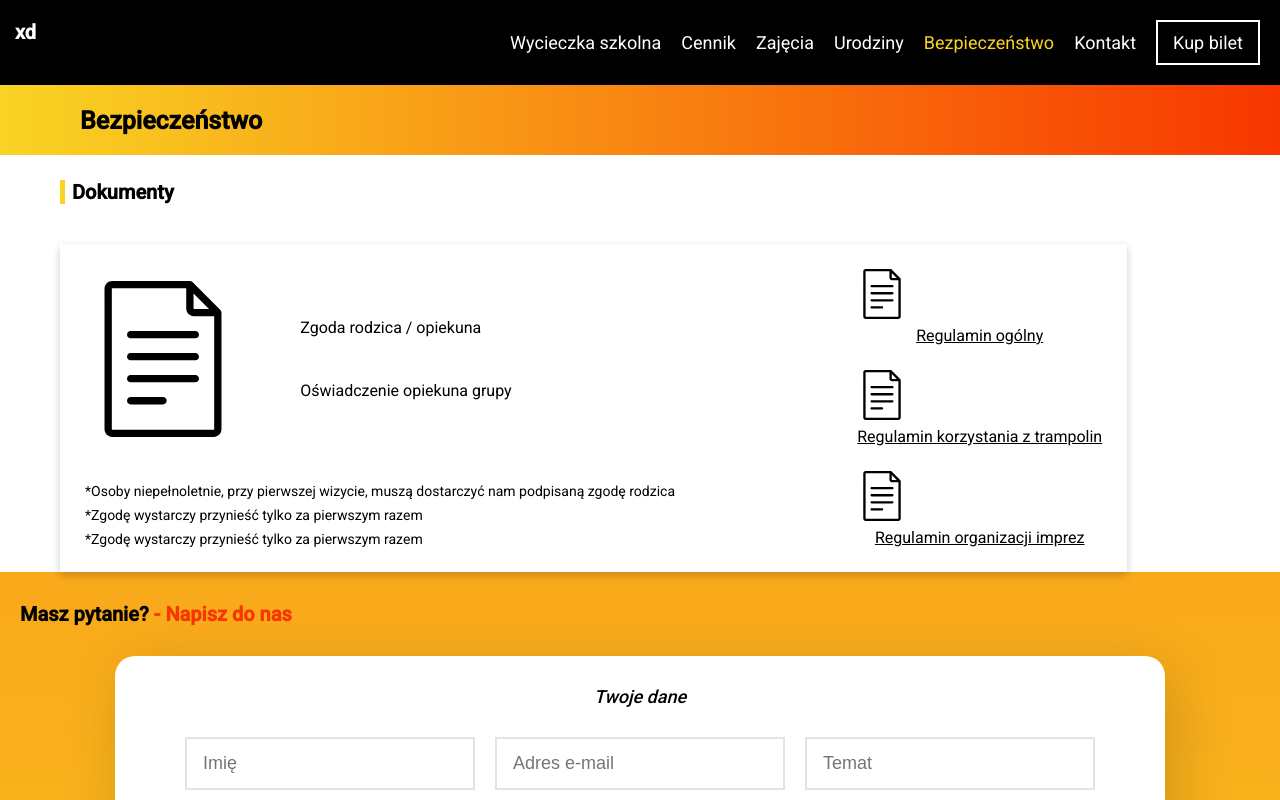
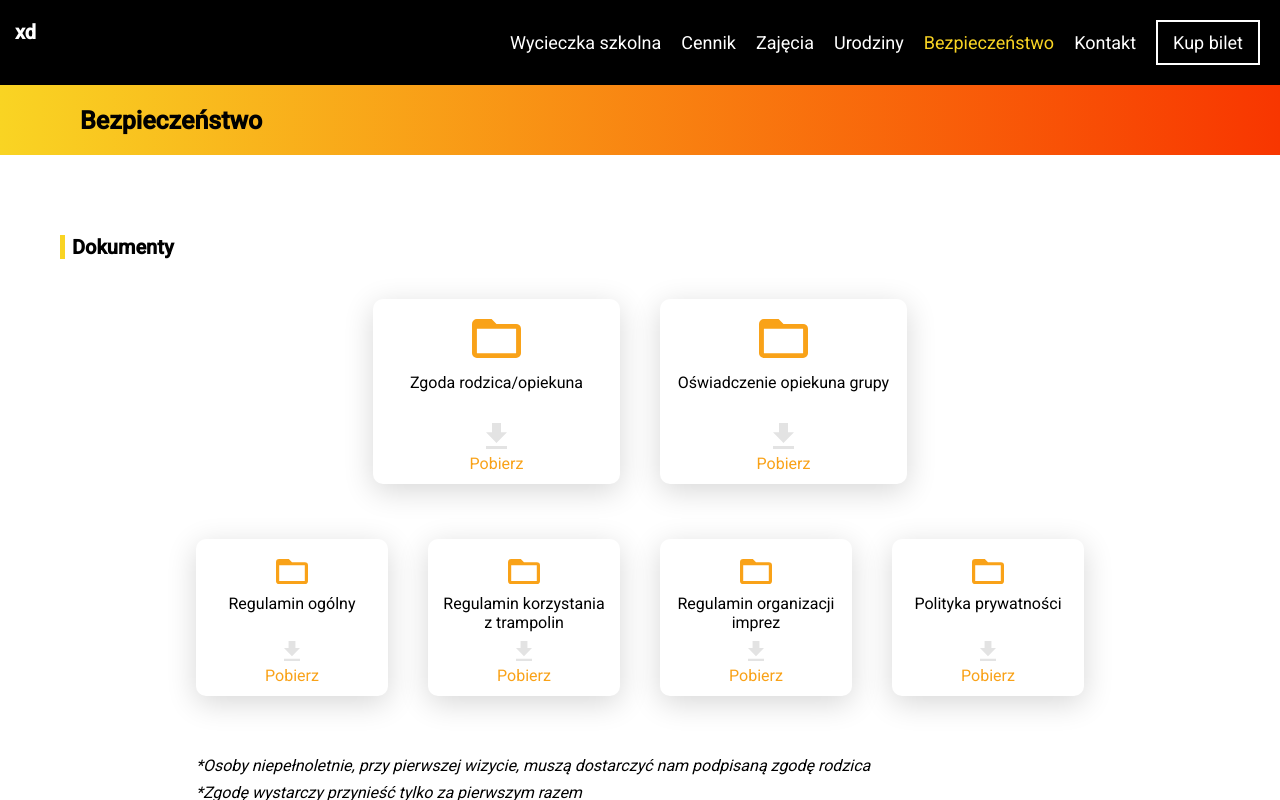
Before and after one commit to zawadzki-dawid/Jumper-Park-V2, a React (Create React App) app: page /bezpieczenstwo in a window 1280 px wide. Shown: the top 800 px of the page. Built offline with nearby package versions, Linux system fonts and the light colour scheme.

Commit message:
Create DownloadSection in Safety view

```diff
--- a/src/views/safety/Safety.tsx
+++ b/src/views/safety/Safety.tsx
@@ -12,17 +12,21 @@ import DownloadSection from './download-section/DownloadSection'
 // Main
 
 const Wrapper = styled.div`
-    margin: 25px 0;
+    display: grid;
+    gap: var(--section-default-gap);
+    margin: var(--section-default-gap) 0;
 `
 
 export default () => {
     // Context
-    const { setEntered } = useContext(LoaderContext)
+    const { entered, setEntered } = useContext(LoaderContext)
 
     // Effect
     useEffect(() => {
-        setEntered(false)
-    }, [])
+        if (entered) {
+            setEntered(false)
+        }
+    }, [entered])
 
     return (
         <>
--- a/src/views/safety/download-section/DownloadSection.tsx
+++ b/src/views/safety/download-section/DownloadSection.tsx
@@ -1,7 +1,9 @@
-import styled from 'styled-components'
+import { AnchorHTMLAttributes } from 'react'
+import styled, { css } from 'styled-components'
 
 // Assets
 import MainStatue from '../../../assets/documents/Regulamin-ogolny.pdf'
+import PrivacyPolicy from '../../../assets/documents/Polityka-prywatnosci.pdf'
 import EventsStatue from '../../../assets/documents/Regulamin-organizacji-imprez.pdf'
 import GuardianAgreement from '../../../assets/documents/Zgoda-rodzica-opiekuna.pdf'
 import GroupAgreement from '../../../assets/documents/Oswiadczenie-opiekuna-grupy.pdf'
@@ -10,169 +12,220 @@ import TrampolinesStatue from '../../../assets/documents/Regulamin-korzystania-z
 // Components
 import Icon from '../../../components/icon/Icon'
 import Section from '../../../components/section/Section'
-import { Statue, Agreement } from '../../../components/download-link/DownloadLink'
 
-// Agreements component
+// Card
 
-const AgreementsStyled = styled.div`
-    gap: 20px;
+interface PropsCard extends AnchorHTMLAttributes<HTMLAnchorElement> {
+    text: string
+}
+
+const CardBase = css`
+
     display: grid;
-    align-content: space-between;
-    grid-template-rows: 90px auto;
-    grid-template-columns: auto 1fr;
+    font-size: 1.6rem;
+    color: var(--black);
+    border-radius: 10px;
+    justify-items: center;
+    text-decoration: none;
+    box-sizing: border-box;
+    padding: 20px 15px 11px 15px;
+    box-shadow: 0px 7px 30px #00000029;
 
-    .agreement__icon {
-        grid-row: 1;
-        grid-column: 1;
-        padding: 12px 0;
+    .card__title {
+        text-align: center;
     }
 
-    .agreement__links {
-        grid-row: 1;
-        display: grid;
-        grid-column: 2;
-        align-content: space-around;
+    .card__text {
+        margin-top: 5px;
+        color: #F9A218;
+    }
 
-        > div {
-            height: 38px;
-            display: flex;
-            align-items: center;
+    .top-icon__wrapper > img:last-child {
+        display: none;
+    }
+
+    .bottom-icon__wrapper > img:last-child {
+        display: none;
+    }
+
+    &:hover {
+        cursor: pointer;
+        background-color: #F9A218;
+
+        .card__text, .card__title {
+            color: var(--white);
         }
 
-        @media only screen and (min-width: 700px) {
-            gap: 25px;
-            align-content: center;
+        .top-icon__wrapper > img:first-child {
+            display: none;
         }
-    }
 
-    .agreement__asterixs {
-        grid-row: 2;
-        row-gap: 8px;
-        display: grid;
-        grid-column: 1 / 3;
+        .top-icon__wrapper > img:last-child {
+            display: block;
+        }
 
-        p {
-            font-size: var(--small-font-size);
+        .bottom-icon__wrapper > img:last-child {
+            display: block;
         }
-    }
 
-    @media only screen and (min-width: 700px) {
-        grid-template-rows: 150px auto;
-    }
-
-    @media only screen and (min-width: 1000px) {
-        grid-template-rows: 180px auto;
+        .bottom-icon__wrapper > img:first-child {
+            display: none;
+        }
     }
 `
 
-const Agreements = () => {
+const Card = ({
+    text
+}: Pick<PropsCard, 'text'>) => {
     return (
-        <AgreementsStyled>
+        <>
             <div
-                className={'agreement__icon'}
+                className={'top-icon__wrapper'}
             >
                 <Icon
-                    image={'document'}
+                    image={'folderOrange'}
+                />
+                <Icon
+                    image={'folder'}
                 />
             </div>
+            <span
+                className={'card__title'}
+            >
+                {text}
+            </span>
             <div
-                className={'agreement__links'}
+                className={'bottom-icon__wrapper'}
             >
-                <div>
-                    <Agreement
-                        agreement={GuardianAgreement}
-                        text={'Zgoda rodzica / opiekuna'}
-                        filename={'Zgoda-rodzica-opiekuna.pdf'}
-                    />
-                </div>
-                <div>
-                    <Agreement
-                        agreement={GroupAgreement}
-                        text={'Oświadczenie opiekuna grupy'}
-                        filename={'Oswiadczenie-opiekuna-grupy.pdf'}
-                    />
-                </div>
+                <Icon
+                    image={'downloadGrey'}
+                />
+                <Icon
+                    image={'download'}
+                />
             </div>
-            <div
-                className={'agreement__asterixs'}
+            <span
+                className={'card__text'}
             >
-                <p>
-                    *Osoby niepełnoletnie, przy pierwszej wizycie,
-                    muszą dostarczyć nam podpisaną zgodę rodzica
-                </p>
-                <p>
-                    *Zgodę wystarczy przynieść tylko za pierwszym razem
-                </p>
-                <p>
-                    *Zgodę wystarczy przynieść tylko za pierwszym razem
-                </p>
-            </div>
-        </AgreementsStyled>
+                Pobierz
+            </span>
+        </>
     )
 }
 
-// Statues component
+const CardAgreementStyled = styled.a`
+    ${CardBase};
+    width: 247px;
+    height: 185px;
+    grid-template-rows: auto 1fr auto auto;
 
-const StatuesStyled = styled.div`
-    gap: 15px;
-    display: flex;
-    justify-content: space-between;
-
-    div {
-        height: 38px;
-
-        @media only screen and (min-width: 1000px) {
-            height: 50px;
-        }
-    }
-
-    @media only screen and (min-width: 1000px) {
-        gap: 25px;
-        flex-direction: column;
+    .card__title {
+        margin-top: 15px;
     }
 `
 
-const Statues = () => {
+const CardAgreement = ({
+    text,
+    ...rest
+}: PropsCard) => {
     return (
-        <StatuesStyled>
-                <Statue
-                    statue={MainStatue}
-                    text={'Regulamin ogólny'}
-                />
-                <Statue
-                    statue={TrampolinesStatue}
-                    text={'Regulamin korzystania z trampolin'}
-                />
-                <Statue
-                    statue={EventsStatue}
-                    text={'Regulamin organizacji imprez'}
-                />
-        </StatuesStyled>
+        <CardAgreementStyled
+            {...rest}
+        >
+            <Card
+                text={text}
+            />
+        </CardAgreementStyled>
     )
 }
 
-// Main component
+const CardStatueStyled = styled.a`
+    ${CardBase};
+    width: 247px;
+    height: 185px;
+    grid-template-rows: auto 1fr auto auto;
+
+    .card__title {
+        margin-top: 15px;
+    }
+
+    @media only screen and (min-width: 928px) {
+        width: 192px;
+        height: 157px;
+
+        .top-icon__wrapper {
+            height: 25px;
+        }
+
+        .card__title {
+            margin-top: 10px;
+        }
+
+        .bottom-icon__wrapper {
+            height: 20px;
+        }
+    }
+`
+
+const CardStatue = ({
+    text,
+    ...rest
+}: PropsCard) => {
+    return (
+        <CardStatueStyled
+            {...rest}
+        >
+            <Card
+                text={text}
+            />
+        </CardStatueStyled>
+    )
+}
+
+// Main
+
+const AgreementsWrapper = styled.div`
+    row-gap: 20px;
+    display: flex;
+    flex-wrap: wrap;
+    column-gap: 40px;
+    justify-content: center;
+`
+
+const StatuesWrapper = styled.div`
+    row-gap: 20px;
+    display: flex;
+    flex-wrap: wrap;
+    margin-top: 20px;
+    column-gap: 40px;
+    justify-content: center;
+
+    @media only screen and (min-width: 928px) {
+        margin-top: 55px;
+    }
+`
+
+const AsterixWrapper = styled.div`
+    margin: auto;
+    row-gap: 8px;
+    display: grid;
+    margin-top: 60px;
+    width: fit-content;
+
+    > p {
+        font-weight: 400;
+        font-size: 1.6rem;
+        font-style: italic;
+    }
+
+    @media only screen and (min-width: 920px) {
+        margin-left: 0;
+    }
+`
 
 const Wrapper = styled.div`
-    width: 92%;
-    max-width: 1200px;
-    box-shadow: 0 3px 8px var(--shadow-color);
-
-    > div {
-        gap: 20px;
-        display: flex;
-        padding: 15px;
-        flex-direction: column;
-
-        @media only screen and (min-width: 600px) {
-            padding: 25px;
-        }
-
-        @media only screen and (min-width: 1000px) {
-            flex-direction: row;
-            justify-content: space-between;
-        }
-    }
+    margin: auto;
+    width: fit-content;
 `
 
 export default () => {
@@ -181,10 +234,55 @@ export default () => {
             text={'Dokumenty'}
         >
             <Wrapper>
-                <div>
-                    <Agreements/>
-                    <Statues/>
-                </div>
+                <AgreementsWrapper>
+                    <CardAgreement
+                        href={GuardianAgreement}
+                        text={'Zgoda rodzica/opiekuna'}
+                        download={'Zgoda rodzica/opiekuna'}
+                    />
+                    <CardAgreement
+                        href={GroupAgreement}
+                        text={'Oświadczenie opiekuna grupy'}
+                        download={'Oświadczenie opiekuna grupy'}
+                    />
+                </AgreementsWrapper>
+                <StatuesWrapper>
+                    <CardStatue
+                        rel={'noopener'}
+                        target={'_blank'}
+                        href={MainStatue}
+                        text={'Regulamin ogólny'}
+                    />
+                    <CardStatue
+                        rel={'noopener'}
+                        target={'_blank'}
+                        href={TrampolinesStatue}
+                        text={'Regulamin korzystania z trampolin'}
+                    />
+                    <CardStatue
+                        rel={'noopener'}
+                        target={'_blank'}
+                        href={EventsStatue}
+                        text={'Regulamin organizacji imprez'}
+                    />
+                    <CardStatue
+                        rel={'noopener'}
+                        target={'_blank'}
+                        href={PrivacyPolicy}
+                        text={'Polityka prywatności'}
+                    />
+                </StatuesWrapper>
+                <AsterixWrapper>
+                    <p>
+                        *Osoby niepełnoletnie, przy pierwszej wizycie, muszą dostarczyć nam podpisaną zgodę rodzica
+                    </p>
+                    <p>
+                        *Zgodę wystarczy przynieść tylko za pierwszym razem
+                    </p>
+                    <p>
+                        *Wszystkich formalności można dokonać również na miejscu
+                    </p>
+                </AsterixWrapper>
             </Wrapper>
         </Section>
     )
```
